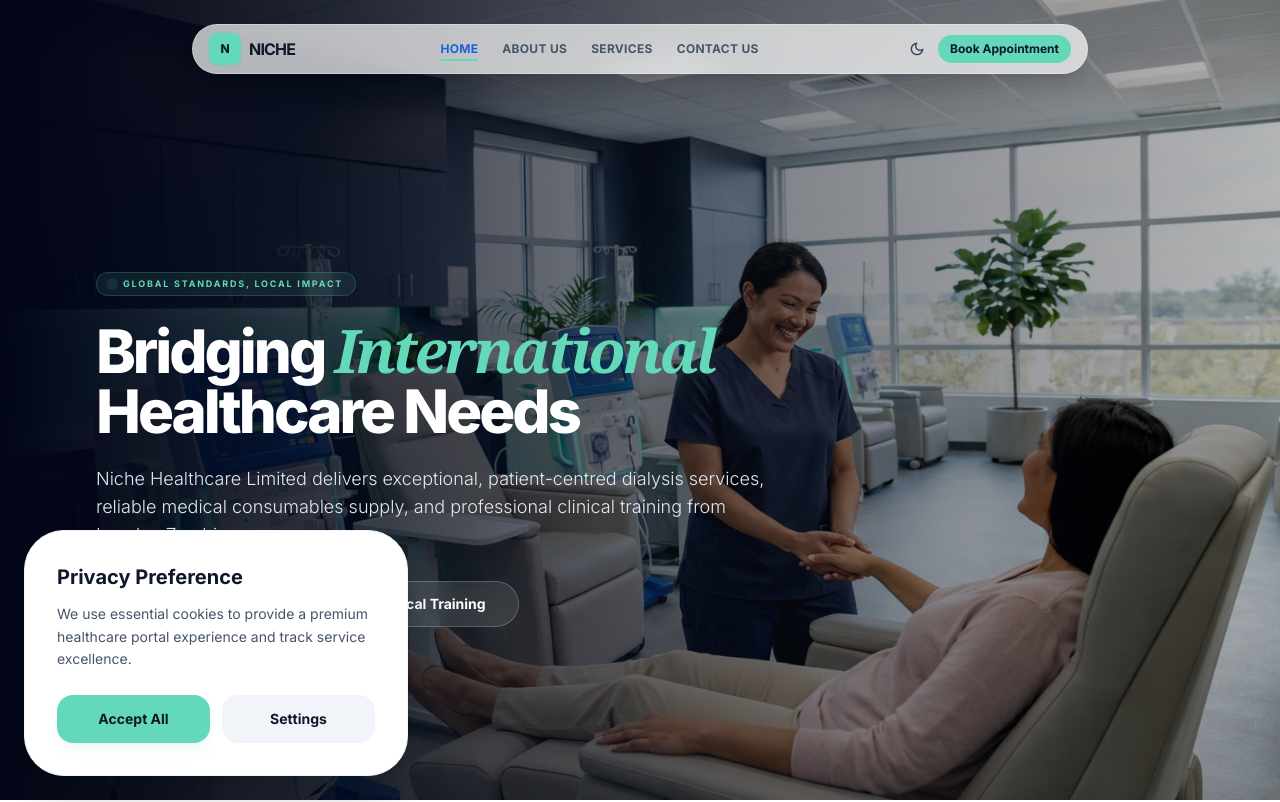
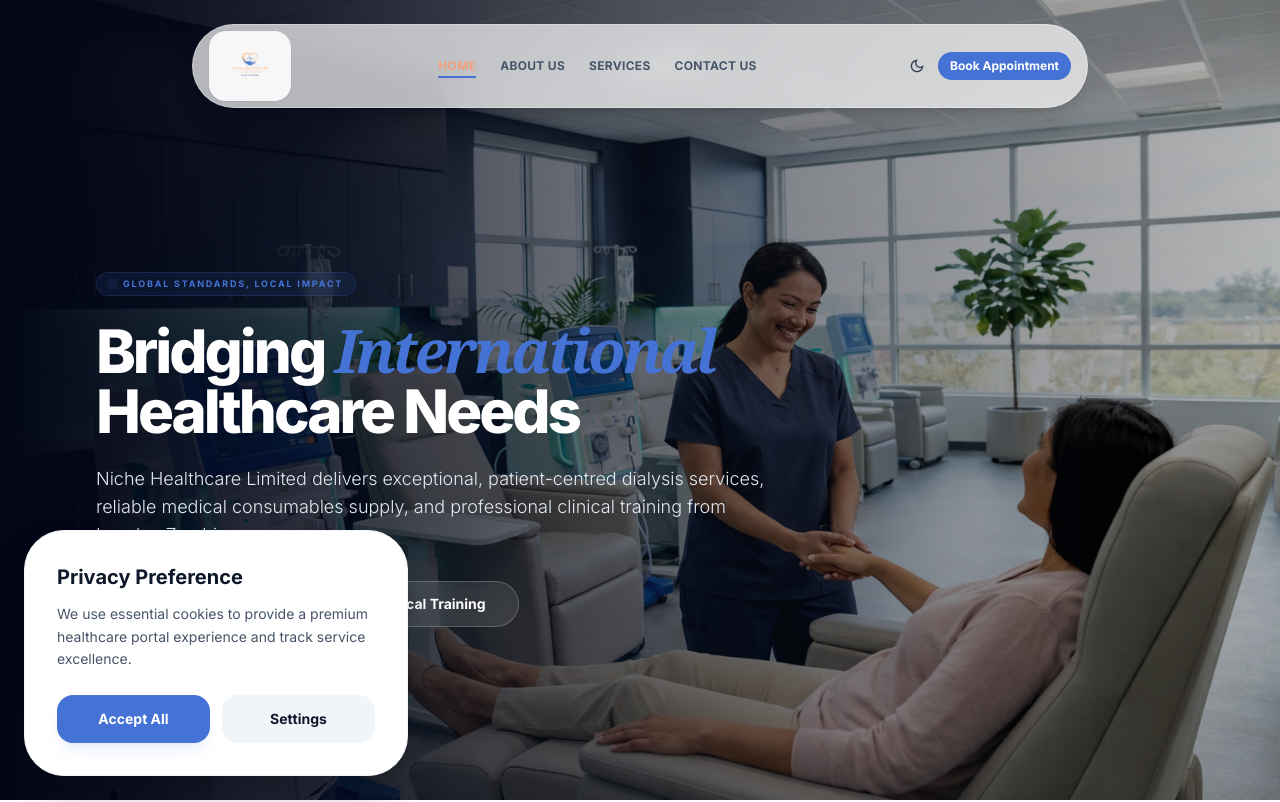
Before and after one commit to willburhachita/niche-health-group, a React (Vite) app: page / in a window 1280 px wide. Shown: the top 802 px of the page. Built offline with nearby package versions, Linux system fonts and the light colour scheme.

Commit message:
update logo and theme

```diff
--- a/components/CookieConsent.tsx
+++ b/components/CookieConsent.tsx
@@ -29,7 +29,7 @@ const CookieConsent: React.FC = () => {
         <div className="flex gap-3">
           <button
             onClick={handleAccept}
-            className="flex-1 bg-primary text-slate-900 text-sm font-bold py-3.5 rounded-2xl hover:opacity-90 transition-all shadow-lg shadow-primary/10"
+            className="flex-1 bg-primary text-white text-sm font-bold py-3.5 rounded-2xl hover:opacity-90 transition-all shadow-lg shadow-primary/10"
           >
             Accept All
           </button>
--- a/components/Footer.tsx
+++ b/components/Footer.tsx
@@ -4,13 +4,12 @@ import { Link } from 'react-router-dom';
 
 const Footer: React.FC = () => {
   return (
-    <footer className="bg-slate-950 text-white pt-24 pb-12">
+    <footer className="bg-brandnavy text-white pt-24 pb-12">
       <div className="container mx-auto px-6 max-w-7xl">
         <div className="grid grid-cols-1 md:grid-cols-2 lg:grid-cols-4 gap-12 mb-20">
           <div className="col-span-1 lg:col-span-2">
-            <div className="flex items-center gap-2 mb-8">
-              <div className="w-10 h-10 bg-primary rounded-xl flex items-center justify-center text-slate-900 font-black text-xl">N</div>
-              <span className="font-bold text-2xl tracking-tight uppercase">NICHE HEALTHCARE LIMITED</span>
+            <div className="flex items-center gap-2 mb-8 group">
+              <img src="/images/logo.png" alt="Niche Healthcare Limited Logo" className="h-32 sm:h-40 w-auto object-contain bg-white rounded-2xl p-3 drop-shadow-md group-hover:scale-105 transition-transform" />
             </div>
             <p className="text-slate-400 max-w-md mb-8 leading-relaxed">
               A Zambian-registered healthcare company committed to transforming kidney care through exceptional dialysis services, reliable medical consumables supply, and professional clinical training.
--- a/components/Navbar.tsx
+++ b/components/Navbar.tsx
@@ -37,9 +37,8 @@ const Navbar: React.FC<NavbarProps> = ({ isDarkMode, toggleDarkMode }) => {
     <>
       <nav className="fixed top-6 left-1/2 -translate-x-1/2 z-[60] w-[90%] max-w-4xl">
         <div className="glass-nav rounded-full px-3 sm:px-4 py-1.5 flex items-center justify-between shadow-xl">
-          <Link to="/" className="flex items-center gap-2 group">
-            <div className="w-7 h-7 sm:w-8 sm:h-8 bg-primary rounded-lg flex items-center justify-center text-slate-900 font-extrabold shadow-sm group-hover:scale-105 transition-transform text-[10px] sm:text-xs">N</div>
-            <span className="font-bold text-sm sm:text-base tracking-tighter uppercase text-slate-900 dark:text-white">NICHE</span>
+          <Link to="/" className="flex items-center gap-2 group bg-white/90 px-3 py-1.5 rounded-2xl shadow-sm border border-slate-100 dark:border-slate-800">
+            <img src="/images/logo.png" alt="Niche Healthcare Limited Logo" className="h-10 sm:h-14 w-auto object-contain group-hover:scale-105 transition-transform drop-shadow-sm" />
           </Link>
 
           <div className="hidden md:flex items-center gap-4 lg:gap-6 text-xs font-bold uppercase tracking-wide">
@@ -70,7 +69,7 @@ const Navbar: React.FC<NavbarProps> = ({ isDarkMode, toggleDarkMode }) => {
             </button>
             <Link
               to="/contact"
-              className="bg-primary text-slate-900 px-3 py-1.5 rounded-full text-xs font-bold hover:shadow-lg hover:scale-105 active:scale-95 transition-all hidden sm:block"
+              className="bg-primary text-white px-3 py-1.5 rounded-full text-xs font-bold hover:shadow-lg hover:scale-105 active:scale-95 transition-all hidden sm:block"
             >
               Book Appointment
             </Link>
@@ -111,7 +110,7 @@ const Navbar: React.FC<NavbarProps> = ({ isDarkMode, toggleDarkMode }) => {
             <div className="h-px bg-slate-100 dark:bg-slate-800 my-4"></div>
             <Link
               to="/contact"
-              className="bg-primary text-slate-900 px-8 py-4 rounded-2xl font-bold text-center text-lg"
+              className="bg-primary text-white px-8 py-4 rounded-2xl font-bold text-center text-lg"
             >
               Book Appointment
             </Link>
--- a/index.html
+++ b/index.html
@@ -17,12 +17,13 @@
             theme: {
                 extend: {
                     colors: {
-                        primary: "#64d9b9",
-                        secondary: "#1863dc",
-                        "background-light": "#ecf3f5",
-                        "background-dark": "#0f172a",
+                        primary: "#4573D5", // Brand Blue
+                        secondary: "#F3A17C", // Brand Peach
+                        "background-light": "#F8FAFC",
+                        "background-dark": "#0B1120",
                         "card-light": "#ffffff",
-                        "card-dark": "#1e293b",
+                        "card-dark": "#1E293B",
+                        brandnavy: "#1B294B",
                     },
                     fontFamily: {
                         sans: ["Inter", "sans-serif"],
@@ -58,26 +59,26 @@
             }
             .hero-gradient {
                 background: linear-gradient(to bottom,
-                  rgba(15, 23, 42, 0.7) 0%,
-                  rgba(15, 23, 42, 0.65) 50%,
-                  rgba(15, 23, 42, 0.55) 65%,
-                  rgba(15, 23, 42, 0.4) 75%,
-                  rgba(15, 23, 42, 0.2) 85%,
-                  rgba(15, 23, 42, 0.05) 93%,
-                  #ecf3f5 100%
+                  rgba(27, 41, 75, 0.7) 0%,
+                  rgba(27, 41, 75, 0.65) 50%,
+                  rgba(27, 41, 75, 0.55) 65%,
+                  rgba(27, 41, 75, 0.4) 75%,
+                  rgba(27, 41, 75, 0.2) 85%,
+                  rgba(27, 41, 75, 0.05) 93%,
+                  #F8FAFC 100%
                 ), url('/images/hero_background.png');
                 background-size: cover;
                 background-position: center;
             }
             .dark .hero-gradient {
                 background: linear-gradient(to bottom,
-                  rgba(15, 23, 42, 0.7) 0%,
-                  rgba(15, 23, 42, 0.65) 50%,
-                  rgba(15, 23, 42, 0.55) 65%,
-                  rgba(15, 23, 42, 0.4) 75%,
-                  rgba(15, 23, 42, 0.2) 85%,
-                  rgba(15, 23, 42, 0.05) 93%,
-                  #0f172a 100%
+                  rgba(11, 17, 32, 0.8) 0%,
+                  rgba(11, 17, 32, 0.75) 50%,
+                  rgba(11, 17, 32, 0.65) 65%,
+                  rgba(11, 17, 32, 0.5) 75%,
+                  rgba(11, 17, 32, 0.3) 85%,
+                  rgba(11, 17, 32, 0.1) 93%,
+                  #0B1120 100%
                 ), url('/images/hero_background.png');
                 background-size: cover;
                 background-position: center;
--- a/pages/About.tsx
+++ b/pages/About.tsx
@@ -97,8 +97,8 @@ const About: React.FC = () => {
             <div className="max-w-4xl mx-auto relative before:absolute before:inset-0 before:ml-5 before:-translate-x-px md:before:mx-auto md:before:translate-x-0 before:h-full before:w-0.5 before:bg-gradient-to-b before:from-transparent before:via-slate-300 dark:before:via-slate-700 before:to-transparent">
               {timelineData.map((item, idx) => (
                 <div key={idx} className="relative flex items-center justify-between md:justify-normal md:odd:flex-row-reverse group is-active py-8">
-                  <div className={`flex items-center justify-center w-12 h-12 rounded-full border-4 border-white dark:border-slate-900 bg-${item.color} text-slate-900 shadow-xl shrink-0 md:order-1 md:group-odd:-translate-x-1/2 md:group-even:translate-x-1/2`}>
-                    <span className={`material-symbols-outlined text-xl ${item.color === 'secondary' ? 'text-white' : ''}`}>{item.icon}</span>
+                  <div className={`flex items-center justify-center w-12 h-12 rounded-full border-4 border-white dark:border-slate-900 bg-${item.color} shadow-xl shrink-0 md:order-1 md:group-odd:-translate-x-1/2 md:group-even:translate-x-1/2 ${item.color === 'primary' ? 'text-white' : 'text-slate-900'}`}>
+                    <span className="material-symbols-outlined text-xl">{item.icon}</span>
                   </div>
                   <div className="w-[calc(100%-4rem)] md:w-[45%] p-8 rounded-[2.5rem] bg-slate-50 dark:bg-card-dark border border-slate-100 dark:border-slate-800 shadow-lg">
                     <div className="flex items-center justify-between space-x-2 mb-2">
@@ -126,7 +126,7 @@ const About: React.FC = () => {
             <div className="grid grid-cols-1 lg:grid-cols-2 gap-20 items-center">
               <div className="relative">
                 <img src="/images/headquarters.png" alt="Lusaka HQ" className="rounded-[3rem] shadow-2xl h-[500px] w-full object-cover" />
-                <div className="absolute -top-6 -left-6 bg-primary text-slate-900 p-8 rounded-[2rem] font-bold shadow-xl">Zambia HQ</div>
+                <div className="absolute -top-6 -left-6 bg-primary text-white p-8 rounded-[2rem] font-bold shadow-xl">Zambia HQ</div>
               </div>
               <div>
                 <h3 className="text-3xl font-bold mb-6">Woodlands, Lusaka — Headquarters</h3>
--- a/pages/Contact.tsx
+++ b/pages/Contact.tsx
@@ -161,7 +161,7 @@ const Contact: React.FC = () => {
                     <textarea rows={5} className="w-full bg-slate-50 dark:bg-slate-800 border-none rounded-3xl px-6 py-4 focus:ring-2 focus:ring-primary transition-all text-lg" placeholder="How can we help you today?"></textarea>
                   </div>
                   <div className="md:col-span-2 pt-6">
-                    <button className="w-full bg-primary text-slate-900 font-black py-5 rounded-3xl hover:shadow-2xl hover:-translate-y-1 transition-all text-xl shadow-lg shadow-primary/20 flex items-center justify-center gap-3">
+                    <button className="w-full bg-primary text-white font-black py-5 rounded-3xl hover:shadow-2xl hover:-translate-y-1 transition-all text-xl shadow-lg shadow-primary/20 flex items-center justify-center gap-3">
                       <span className="material-symbols-outlined">send</span> Send Message
                     </button>
                   </div>
@@ -174,7 +174,7 @@ const Contact: React.FC = () => {
       </section>
 
       {/* Bottom CTA */}
-      <section className="py-24 bg-secondary">
+      <section className="py-24 bg-brandnavy">
         <div className="container mx-auto px-6 lg:px-24 text-center">
           <Reveal width="100%">
             <div className="bg-white/10 p-12 lg:p-20 rounded-[4rem] backdrop-blur-xl border border-white/20 flex flex-col lg:flex-row items-center justify-between gap-12">
@@ -182,7 +182,7 @@ const Contact: React.FC = () => {
                 <h2 className="text-3xl md:text-5xl font-bold text-white mb-6">Ready to consult with experts?</h2>
                 <p className="text-white/70 text-xl font-light">Our medical teams are available for strategy sessions across timezones.</p>
               </div>
-              <button className="bg-primary text-slate-900 px-12 py-5 rounded-full font-bold text-xl hover:shadow-2xl hover:scale-105 active:scale-95 transition-all whitespace-nowrap">
+              <button className="bg-primary text-white px-12 py-5 rounded-full font-bold text-xl hover:shadow-2xl hover:scale-105 active:scale-95 transition-all whitespace-nowrap">
                 Schedule Now
               </button>
             </div>
--- a/pages/Home.tsx
+++ b/pages/Home.tsx
@@ -31,7 +31,7 @@ const Home: React.FC = () => {
                 Niche Healthcare Limited delivers exceptional, patient-centred dialysis services, reliable medical consumables supply, and professional clinical training from Lusaka, Zambia.
               </p>
               <div className="flex flex-col sm:flex-row items-center gap-4">
-                <Link to="/services" className="bg-primary text-slate-900 px-8 py-3 rounded-full font-black text-sm hover:shadow-2xl hover:-translate-y-1 transition-all w-full sm:w-auto text-center">
+                <Link to="/services" className="bg-primary text-white px-8 py-3 rounded-full font-black text-sm hover:shadow-2xl hover:-translate-y-1 transition-all w-full sm:w-auto text-center">
                   Explore Our Capabilities
                 </Link>
                 <Link to="/services" className="bg-white/10 backdrop-blur-md border border-white/20 text-white px-8 py-3 rounded-full font-bold text-sm hover:bg-white/20 transition-all w-full sm:w-auto text-center">
@@ -174,7 +174,7 @@ const Home: React.FC = () => {
       </section>
 
       {/* CTA Section */}
-      <section className="py-32 bg-secondary text-white relative overflow-hidden">
+      <section className="py-32 bg-brandnavy text-white relative overflow-hidden">
         <div className="container mx-auto px-6 lg:px-24 text-center relative z-10">
           <Reveal width="100%">
             <h2 className="text-4xl md:text-6xl font-black mb-8 tracking-tighter">Ready for Exceptional Renal Care?</h2>
@@ -182,7 +182,7 @@ const Home: React.FC = () => {
               Whether you need dialysis services, certified clinical training, or reliable medical consumables, our team of experts is ready to assist.
             </p>
             <div className="flex flex-col sm:flex-row justify-center gap-6">
-              <Link to="/contact" className="bg-primary text-slate-900 px-12 py-5 rounded-full font-black text-xl hover:scale-105 transition-all shadow-xl shadow-primary/20">
+              <Link to="/contact" className="bg-primary text-white px-12 py-5 rounded-full font-black text-xl hover:scale-105 transition-all shadow-xl shadow-primary/20">
                 Send Inquiry
               </Link>
               <a href="tel:+61426170805" className="border border-white/20 backdrop-blur-md px-12 py-5 rounded-full font-bold text-lg hover:bg-white/10 transition-all flex items-center justify-center gap-3">
--- a/pages/Services.tsx
+++ b/pages/Services.tsx
@@ -35,7 +35,7 @@ const Services: React.FC = () => {
                 Our core focus includes comprehensive dialysis treatments, hypertension management, and other chronic medical conditions management. Distinguishing features include a patient-centred philosophy, rigorous quality assurance systems, and the integration of telehealth and digital health innovations.
               </p>
               <div className="flex flex-wrap gap-4">
-                <Link to="/contact" className="bg-secondary text-white px-10 py-4 rounded-full font-bold hover:shadow-xl transition-all flex items-center gap-2">
+                <Link to="/contact" className="bg-secondary text-slate-900 px-10 py-4 rounded-full font-bold hover:shadow-xl transition-all flex items-center gap-2">
                   Book Appointment <span className="material-symbols-outlined text-sm">arrow_forward</span>
                 </Link>
               </div>
@@ -90,7 +90,7 @@ const Services: React.FC = () => {
               </ul>
 
               <div className="flex flex-wrap gap-4">
-                <Link to="/contact" className="bg-secondary text-white px-10 py-4 rounded-full font-bold hover:shadow-xl transition-all flex items-center gap-2">
+                <Link to="/contact" className="bg-secondary text-slate-900 px-10 py-4 rounded-full font-bold hover:shadow-xl transition-all flex items-center gap-2">
                   Request Supply <span className="material-symbols-outlined text-sm">arrow_forward</span>
                 </Link>
               </div>
@@ -163,7 +163,7 @@ const Services: React.FC = () => {
                     <span className="material-symbols-outlined">mail</span>
                     <a href="mailto:info@nichehealthcaregroup.com" className="hover:underline">info@nichehealthcaregroup.com</a>
                   </div>
-                  <Link to="/contact" className="inline-block bg-primary text-slate-900 px-12 py-5 rounded-full font-bold text-lg hover:shadow-2xl hover:-translate-y-1 transition-all">
+                  <Link to="/contact" className="inline-block bg-primary text-white px-12 py-5 rounded-full font-bold text-lg hover:shadow-2xl hover:-translate-y-1 transition-all">
                     Enquire About Training
                   </Link>
                 </div>
@@ -224,7 +224,7 @@ const Services: React.FC = () => {
 
               <div className="mt-12 text-center">
                 <p className="text-slate-400 text-lg mb-6 px-4">Call or email our team to discuss the cost and booking arrangements</p>
-                <a href="mailto:info@nichehealthcaregroup.com" className="inline-flex w-full sm:w-auto justify-center items-center gap-2 sm:gap-3 bg-primary text-slate-900 px-6 py-3 sm:px-10 sm:py-4 rounded-full font-bold text-sm sm:text-lg hover:shadow-2xl transition-all break-all sm:break-normal">
+                <a href="mailto:info@nichehealthcaregroup.com" className="inline-flex w-full sm:w-auto justify-center items-center gap-2 sm:gap-3 bg-primary text-white px-6 py-3 sm:px-10 sm:py-4 rounded-full font-bold text-sm sm:text-lg hover:shadow-2xl transition-all break-all sm:break-normal">
                   <span className="material-symbols-outlined text-xl sm:text-2xl">mail</span> info@nichehealthcaregroup.com
                 </a>
               </div>
@@ -246,9 +246,9 @@ const Services: React.FC = () => {
               {/* Case Study 1 */}
               <div className="bg-white dark:bg-slate-900 rounded-[3rem] overflow-hidden shadow-xl border border-slate-100 dark:border-slate-800 hover:shadow-2xl transition-all">
                 <div className="bg-gradient-to-br from-secondary to-secondary/80 p-10">
-                  <span className="bg-white/20 text-white text-xs font-bold px-4 py-1.5 rounded-full mb-4 inline-block backdrop-blur-sm">CASE STUDY 1</span>
-                  <h3 className="text-2xl font-bold text-white mb-2">Observership & Partnership</h3>
-                  <p className="text-white/70">Livingstone General Hospital Attachment</p>
+                  <span className="bg-white/40 text-slate-900 text-xs font-bold px-4 py-1.5 rounded-full mb-4 inline-block backdrop-blur-sm">CASE STUDY 1</span>
+                  <h3 className="text-2xl font-bold text-slate-900 mb-2">Observership & Partnership</h3>
+                  <p className="text-slate-900/80 font-medium">Livingstone General Hospital Attachment</p>
                 </div>
                 <div className="p-10">
                   <p className="text-slate-600 dark:text-slate-400 leading-relaxed mb-8">
```
Also changed, not shown: public/images/logo.png (added).
